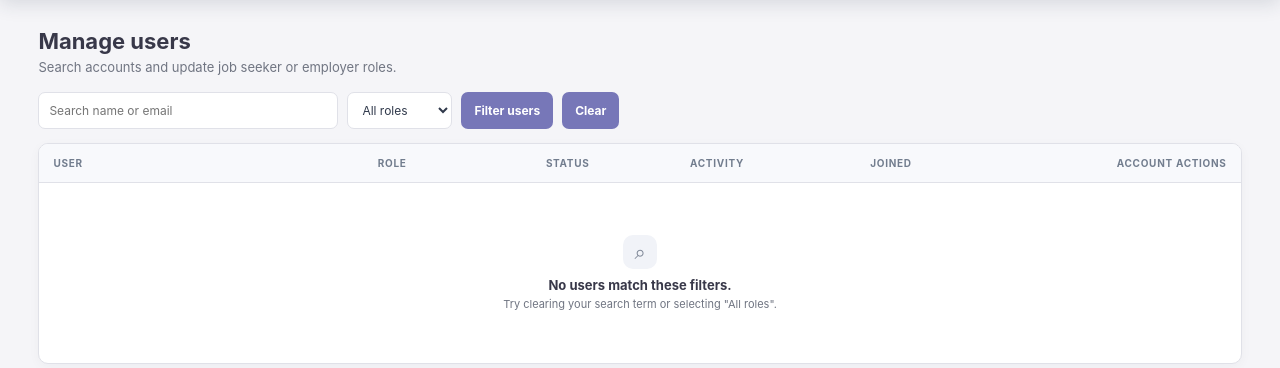
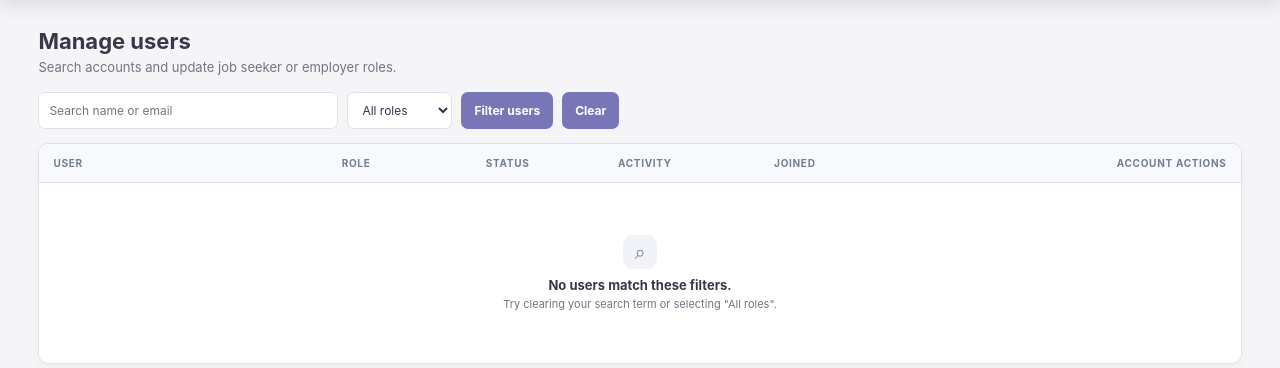
Before and after one commit to shahibikesh364-commits/JobConnect, a Laravel app: template resources/views/admin/users.blade.php in a window 1280 px wide. Shown: the part 113-481 px from the top of the page. Run offline with Laravel 12, Linux system fonts and the light colour scheme; the template is opened without the code that fills it, so the values that code supplies are empty; a user stored in the database is signed in; data comes from the database, SQL or seed files in the repository; style sheets or scripts are compiled from the project's sources; parts of the project's set-up code (start-up, migrations or seed data) failed here and were passed over.

Commit message:
fix: adjust admin users table column widths

```diff
--- a/resources/views/admin/partials/_users-table.blade.php
+++ b/resources/views/admin/partials/_users-table.blade.php
@@ -3,12 +3,12 @@
         <table class="users-management-table">
             <thead>
                 <tr>
-                    <th style="width: 27%;">User</th>
-                    <th style="width: 14%;">Role</th>
-                    <th style="width: 12%;">Status</th>
-                    <th style="width: 15%;">Activity</th>
-                    <th style="width: 14%;">Joined</th>
-                    <th style="width: 18%;" class="text-right">Account actions</th>
+                    <th style="width: 24%;">User</th>
+                    <th style="width: 12%;">Role</th>
+                    <th style="width: 11%;">Status</th>
+                    <th style="width: 13%;">Activity</th>
+                    <th style="width: 16%;">Joined</th>
+                    <th style="width: 24%;" class="text-right">Account actions</th>
                 </tr>
             </thead>
             <tbody>
@@ -51,7 +51,7 @@
                             @endif
                         </td>
                         <td>
-                            <strong>{{ $user->created_at->format('M j, Y') }}</strong>
+                            <strong class="user-joined-date">{{ $user->created_at->format('M j, Y') }}</strong>
                             <small class="table-subtext-block">{{ $user->created_at->diffForHumans() }}</small>
                         </td>
                         <td class="text-right">
```
